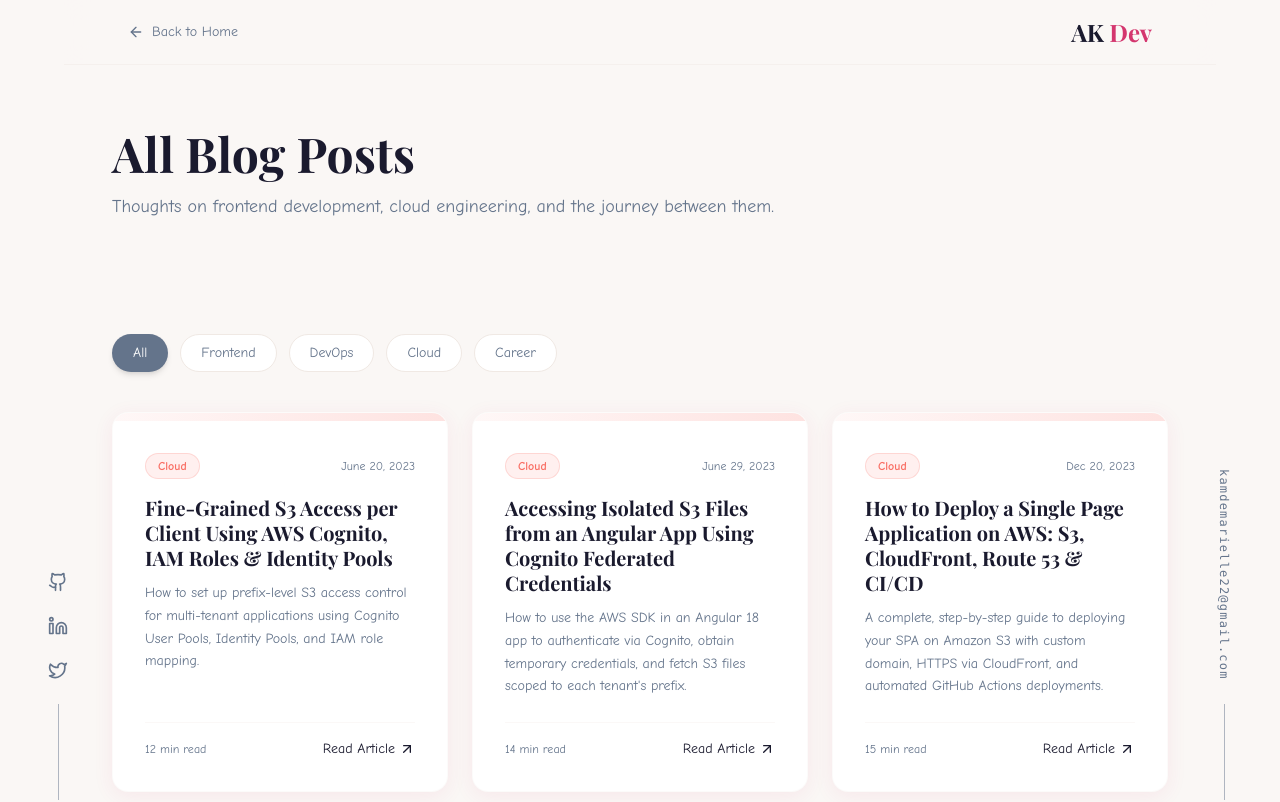
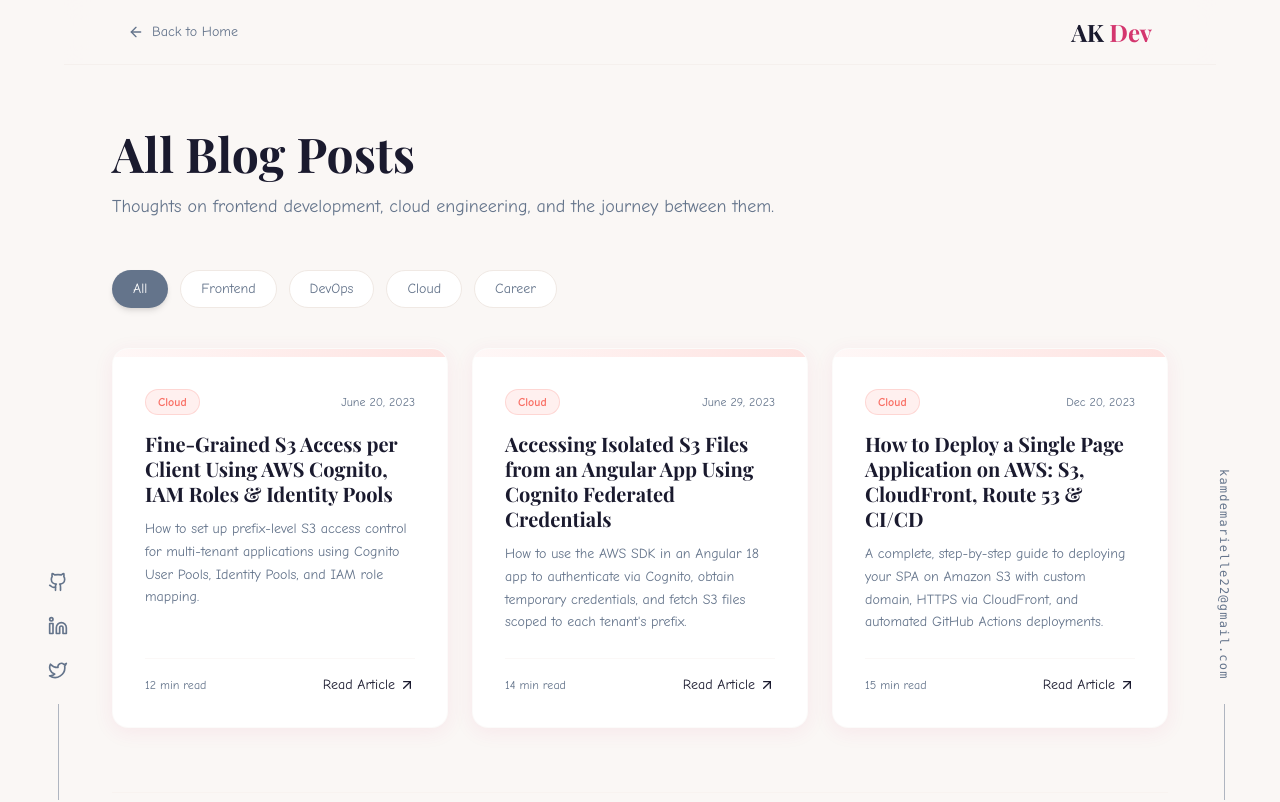
Before and after one commit to kamdem-arielle/developer_portfolio, a React (Vite) app: page /blog in a window 1280 px wide. Shown: the top 802 px of the page. Built offline with nearby package versions, Linux system fonts and the light colour scheme; a web font is replaced by a local one.

Commit message:
reduced padding on some block of the blog list page

```diff
--- a/src/pages/BlogListPage.tsx
+++ b/src/pages/BlogListPage.tsx
@@ -38,7 +38,7 @@ export function BlogListPage() {
           transition={{
             duration: 0.5
           }}
-          className="py-16">
+          className="pt-16 pb-0">
 
           <h1 className="font-heading text-4xl md:text-5xl font-bold text-navy mb-4">
             All Blog Posts
```
